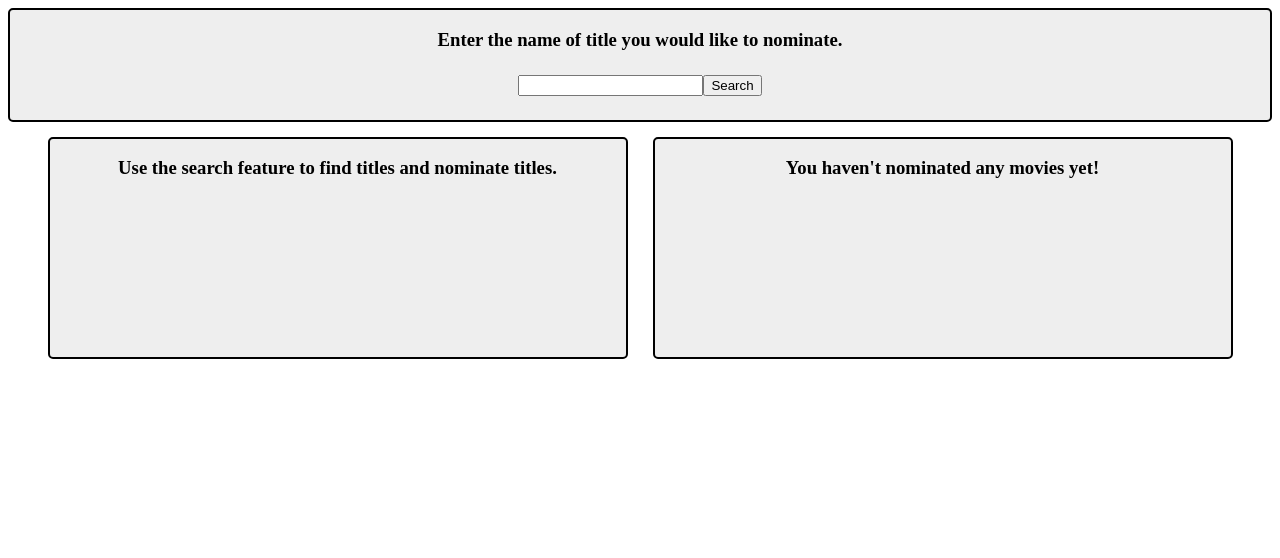
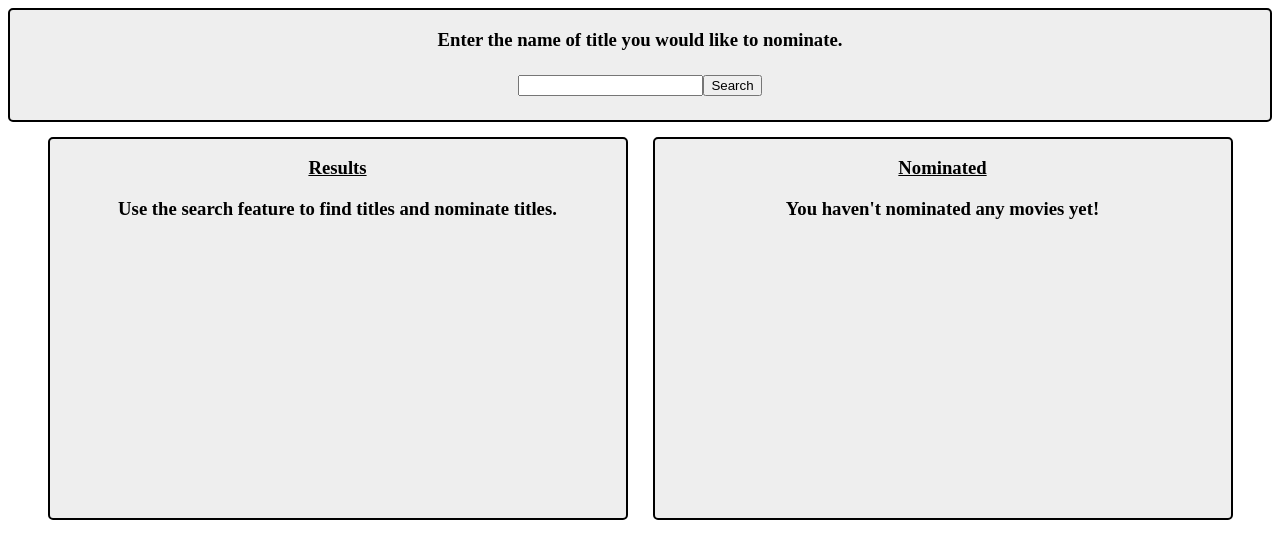
Before and after one commit to bitterhippo/shopifyfrontend, a React (Create React App) app: page / in a window 1280 px wide. Shown: the top 558 px of the page. Built offline with nearby package versions, Linux system fonts and the light colour scheme.

Commit message:
added Banner
the banner will render after the desired amount of Nominated items has been reached.

```diff
--- a/src/Components/List/List.js
+++ b/src/Components/List/List.js
@@ -13,6 +13,7 @@ const List = props => {
   return (
     <Card>
       <div style={styles.list}>
+        <h3 style={{textDecoration: 'underline'}}>Results</h3>
         {
           props.listData !== ''
             ? <ListItem
@@ -31,7 +32,7 @@ const List = props => {
 const styles = {
   list: {
     width: '45vw',
-    minHeight: '20vh'
+    minHeight: '40vh'
   }
 }
 
--- a/src/Components/List/ListItem.js
+++ b/src/Components/List/ListItem.js
@@ -4,7 +4,7 @@ const ListItem = ({ title, year, onClickHandler }) => {
 
   return (
     <div style={styles.listItem}>
-      <h3>{title} ({year})</h3>
+      <h4 style={{marginLeft: 10}}>{title} ({year})</h4>
       <button
         style={styles.button}
         onClick={() => onClickHandler(prevState =>
--- a/src/Components/NominatedList/NominatedList.js
+++ b/src/Components/NominatedList/NominatedList.js
@@ -15,6 +15,7 @@ const NominatedList = ({ listData, onClickHandler }) => {
 
   return (
     <Card>
+      <h3 style={{textDecoration: 'underline'}}>Nominated</h3>
       <div style={styles.list}>
         {listData.length > 0
           ? listData.map((currentFilm, key) =>
@@ -34,7 +35,7 @@ const NominatedList = ({ listData, onClickHandler }) => {
 const styles = {
   list: {
     width: '45vw',
-    minHeight: '25vh'
+    minHeight: '40vh'
   }
 }
 
--- a/src/Components/NominatedList/NominatedListItem.js
+++ b/src/Components/NominatedList/NominatedListItem.js
@@ -4,7 +4,7 @@ const NominatedListItem = ({ title, year, onClickDeleteHandler}) => {
 
   return (
     <div style={styles.item}>
-      <h3>{title} ({year})</h3>
+      <h4 style={{marginLeft: 10}}>{title} ({year})</h4>
       <button
       style={styles.button}
        onClick={() => onClickDeleteHandler(title)}
--- a/src/Components/Screens/Display.js
+++ b/src/Components/Screens/Display.js
@@ -4,6 +4,8 @@ import React, { useState, useEffect } from 'react';
 import List from '../List/List';
 import SearchBar from '../SearchBar/SearchBar';
 import NominatedList from '../NominatedList/NominatedList';
+//PPCS
+import Card from '../PPC/Card';
 
 const Display = props => {
 
@@ -16,6 +18,14 @@ const Display = props => {
   useEffect(() => {
     setSearchBarValue('')
   }, [searchedValue])
+
+  const Banner = () => {
+    return (
+      <Card>
+        <h3>You have reached the maximum amount of nominations!</h3>
+      </Card>
+    )
+  };
 
   return (
     <>
@@ -35,6 +45,7 @@ const Display = props => {
           onClickHandler={setNominated}
         />
       </div>
+      {nominated.length === 5 && Banner()}
     </>
   );
 }
```
